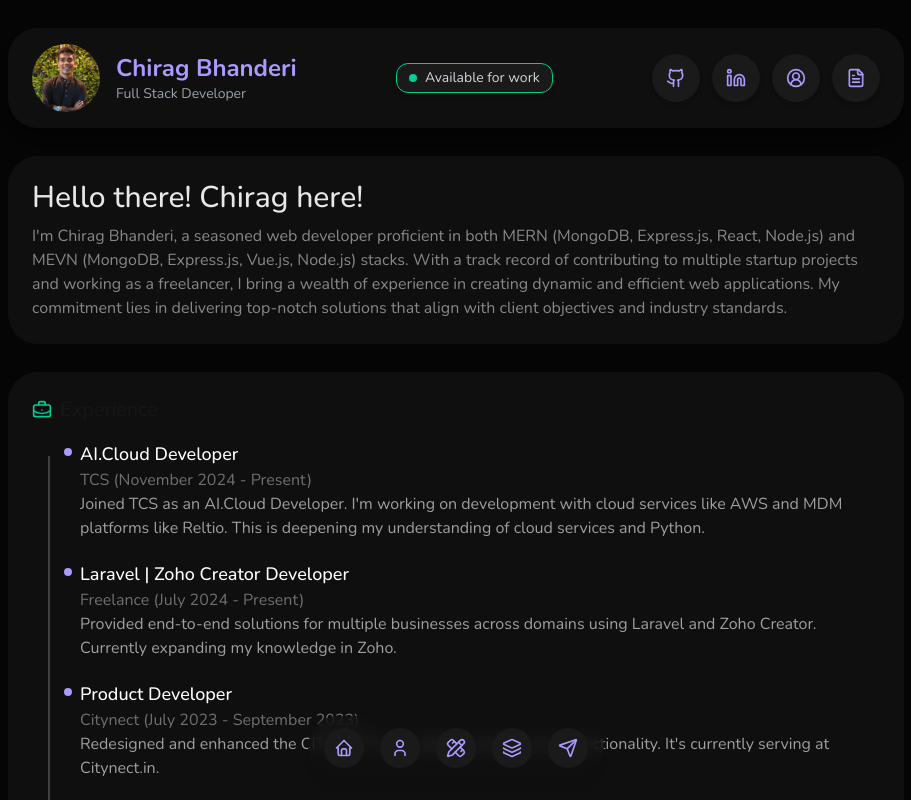
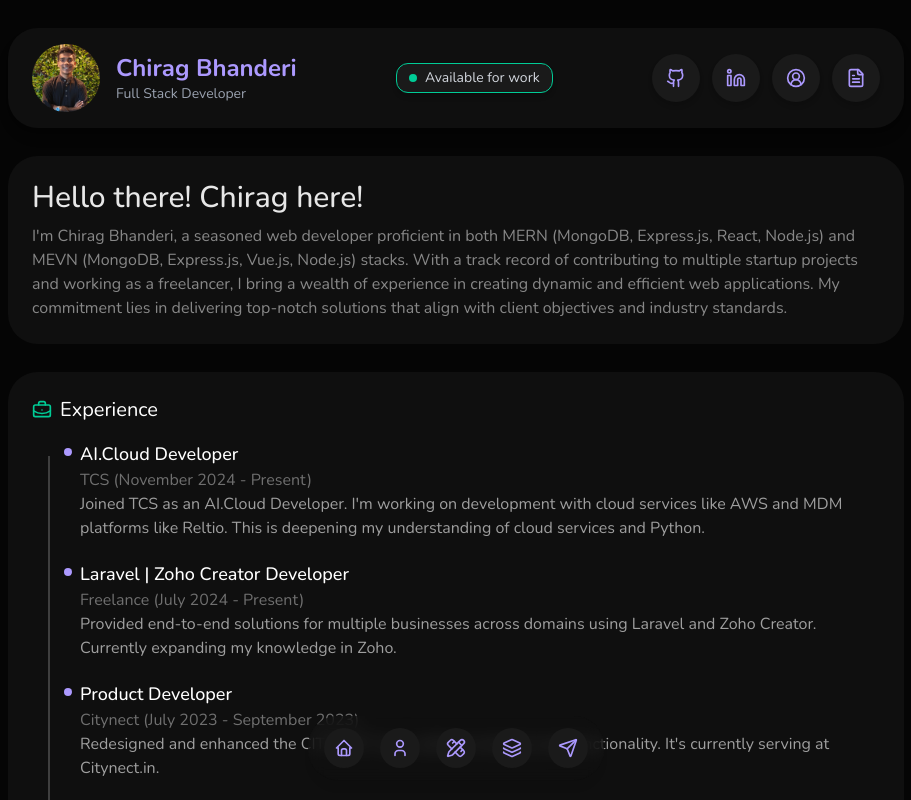
Before and after one commit to Chiragbhanderi1/portfolio_v3, a Next.js app: page /about in a window 1280 px wide. Shown: the top 800 px of the page, without its empty margins (184-1095 px from the left). Built offline with nearby package versions, Linux system fonts and the light colour scheme.

Commit message:
color adjusments

```diff
--- a/src/app/globals.css
+++ b/src/app/globals.css
@@ -1,11 +1,16 @@
 @import "tailwindcss";
 
 :root {
-  --background: #ffffff;
-  --foreground: #171717;
+  --background: #171717;
+  --foreground: #ffffff;
 }
 
-
+@theme inline {
+  --color-background: var(--background);
+  --color-foreground: var(--foreground);
+  --font-sans: var(--font-geist-sans);
+  --font-mono: var(--font-geist-mono);
+}
 
 @media (prefers-color-scheme: dark) {
   :root {
--- a/src/app/page.jsx
+++ b/src/app/page.jsx
@@ -52,7 +52,7 @@
         </div>
       </div>
       <div className="max-w-4xl mx-auto mt-7 flex justify-between flex-col gap-2 bg-[#0f0f0f] rounded-[30px] p-6">
-        <h3 className="text-xl flex items-center gap-2 ">
+        <h3 className="text-xl flex items-center gap-2 text-white">
           <PencilRuler className="h-4 w-4 text-[#00cc96] "/> Projects
         </h3>
         <ProjectCards />
```
